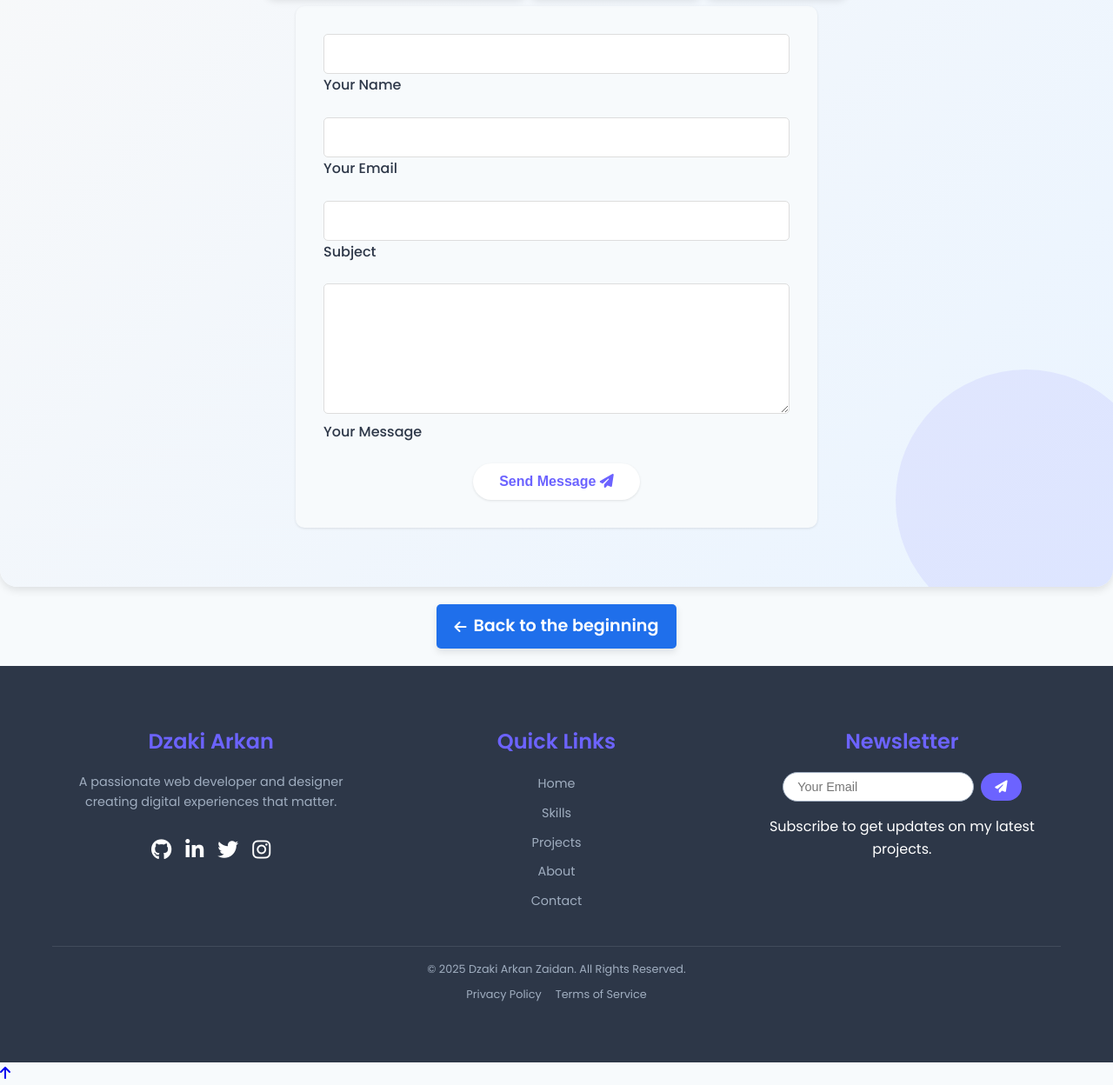
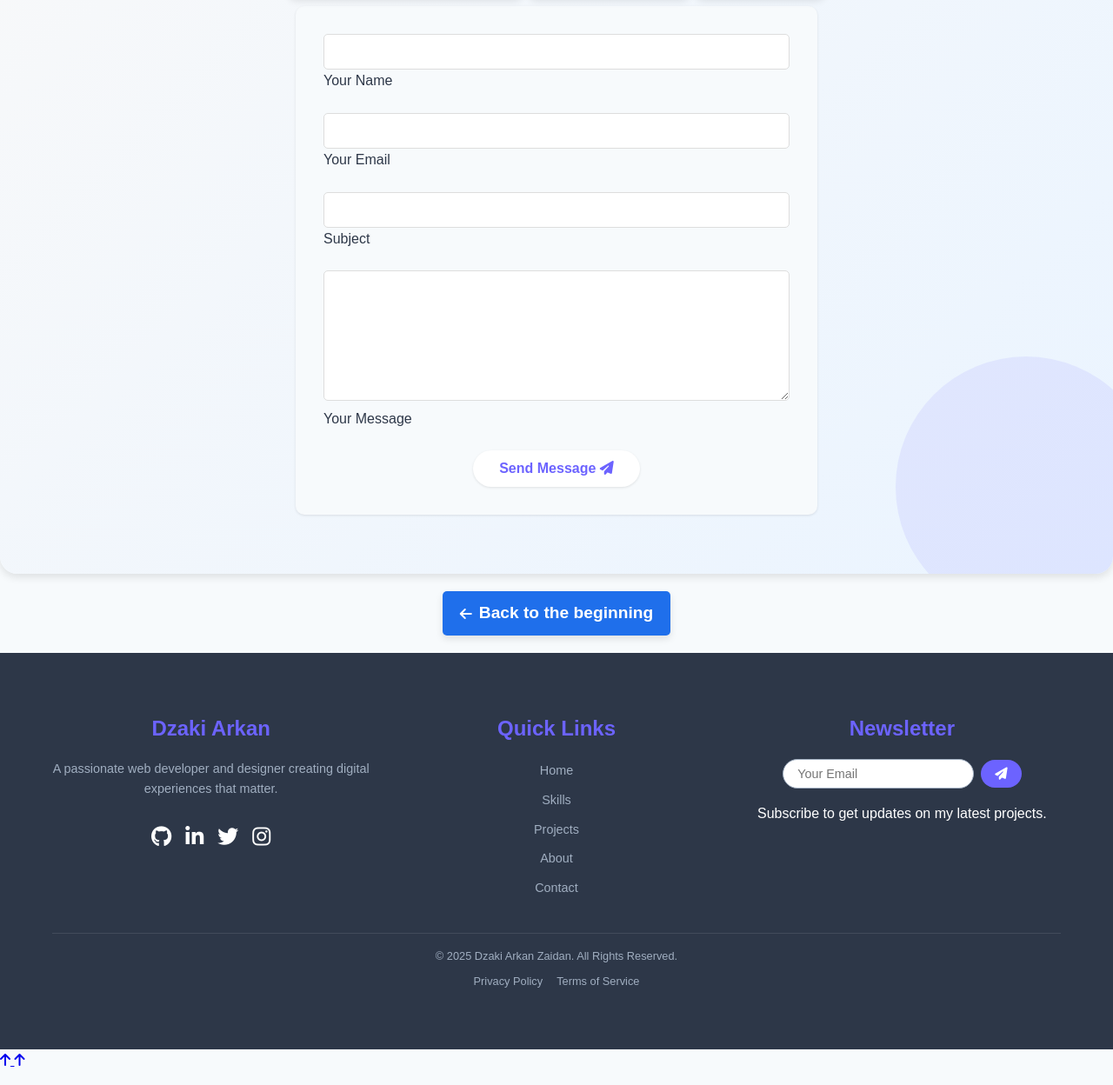
Before and after one commit to dzakiarkanz/portofolio_dzaki, a plain HTML site: page index2.html in a window 1280 px wide. Shown: the part 3121-4369 px from the top of the page at 87% size. Drawn offline with nearby package versions, Linux system fonts and the light colour scheme; a script that the page names is missing.

Commit message:
Update index2.html

```diff
--- a/index2.html
+++ b/index2.html
@@ -10,7 +10,7 @@
     <link rel="icon" type="image/png" href="images/favicon.png">
 
     <!-- Google Fonts -->
-    <link href="https://fonts.googleapis.com/css2?family=Poppins:wght@300;400;500;600;700&family=Playfair+Display:wght@700&display=swap" rel="stylesheet">
+    <link href="https://fonts.googleapis.com/css2?family=Inter:wght@400;500;600&family=Playfair+Display:wght@700&display=swap" rel="stylesheet">
 
     <!-- Font Awesome -->
     <link rel="stylesheet" href="https://cdnjs.cloudflare.com/ajax/libs/font-awesome/6.4.0/css/all.min.css">
@@ -18,6 +18,7 @@
     <!-- CSS -->
     <link rel="stylesheet" href="css/style.css">
     <link rel="stylesheet" href="css/animations.css">
+    <link rel="stylesheet" href="https://cdnjs.cloudflare.com/ajax/libs/aos/2.3.4/aos.css">
     <style>
         /* General Reset */
         * {
@@ -450,7 +451,7 @@
                         <i class="fab fa-instagram"></i>
                         <h4>Instagram</h4>
                         <p>@dzakiarkanz_</p>
-                        <a href="#">View Instagram</a>
+                        <a href="https://www.instagram.com/dzakiarkanz_" target="_blank" rel="noopener noreferrer">View Instagram</a>
                     </div>
                 </div>
                 <form class="contact-form" id="contactForm">
@@ -535,8 +536,14 @@
         <i class="fas fa-arrow-up"></i>
     </a>
 
+    <!-- Scroll to Top Button -->
+    <a href="#home" class="scroll-to-top" aria-label="Scroll to top">
+        <i class="fas fa-arrow-up"></i>
+    </a>
+
     <!-- JavaScript -->
     <script src="js/main.js"></script>
     <script src="js/scrollEffects.js"></script>
+    <script src="https://cdnjs.cloudflare.com/ajax/libs/aos/2.3.4/aos.js"></script>
 </body>
 </html>
```
